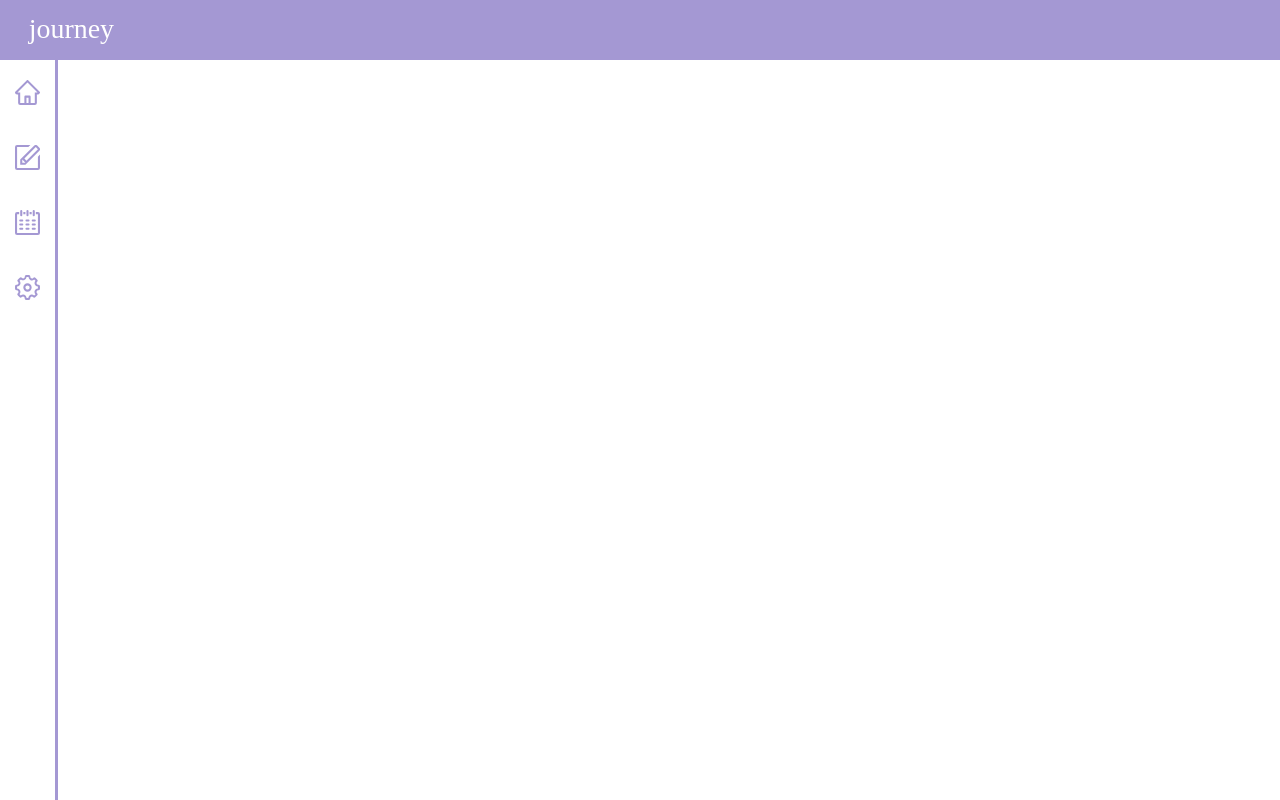
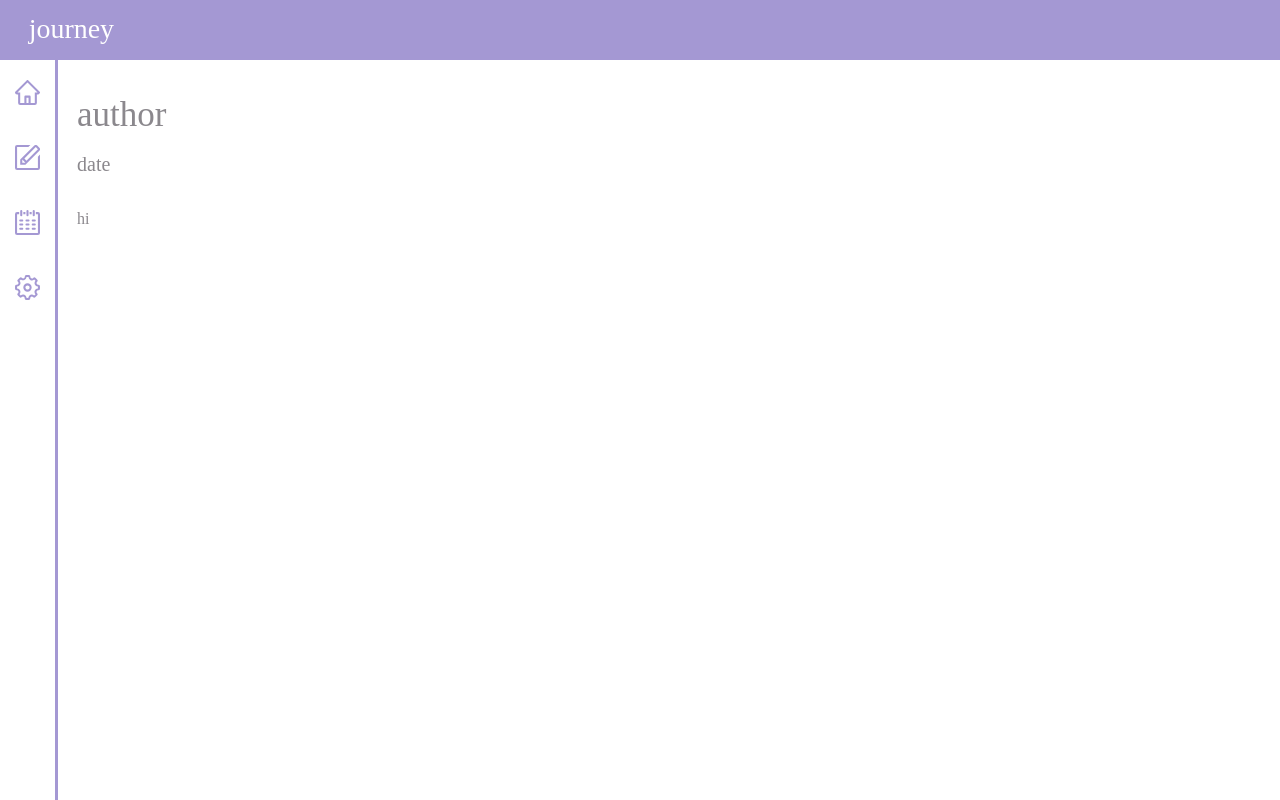
Before and after one commit to jsbeckwith/journey, a React (Create React App) app: page /post/1 in a window 1280 px wide. Built offline with nearby package versions, Linux system fonts and the light colour scheme.

Commit message:
fixed ribbon link

```diff
--- a/src/ribbon.js
+++ b/src/ribbon.js
@@ -9,7 +9,7 @@ class Ribbon extends React.Component {
 	render() {
 		return (
 			<div className="ribbon">
-                <a href="./homepage.js">
+                <a href="./homepage">
 					<svg xmlns="http://www.w3.org/2000/svg" viewBox="0 0 223 86" className="journey-logo">
 						<text id="journey" transform="translate(19 64)" fill="#fff" font-size="60" font-family="Magnolia-Script, Magnolia Script"><tspan x="0" y="0">journey</tspan></text>
 					</svg>
--- a/src/singleEntryPage/singleEntryHeader.js
+++ b/src/singleEntryPage/singleEntryHeader.js
@@ -10,9 +10,9 @@ class SingleEntryHeader extends React.Component {
 	render () {
 		return (
 			<div class="single-entry-header">
-				<header class="header-author"> {this.props.author} </header>
+				<header class="header-author">author {this.props.author} </header>
 				<br/>
-        		<header class="header-date"> {this.props.date} </header>
+        		<header class="header-date">date {this.props.date} </header>
         		<div className="header-button-container">
 					<EditButton/>
 					<DeleteButton/>
--- a/src/singleEntryPage/singleEntryPage.js
+++ b/src/singleEntryPage/singleEntryPage.js
@@ -18,7 +18,7 @@ class SingleEntryPage extends React.Component {
 			<div>
 				<SingleEntryHeader id={this.props.id} date={this.props.date} author={this.props.author}/>
 				<br/>
-				<p class="text"> {this.props.content} </p>
+				<p class="text"> hi {this.props.content} </p>
 			</div>
 		);
 	}
```
